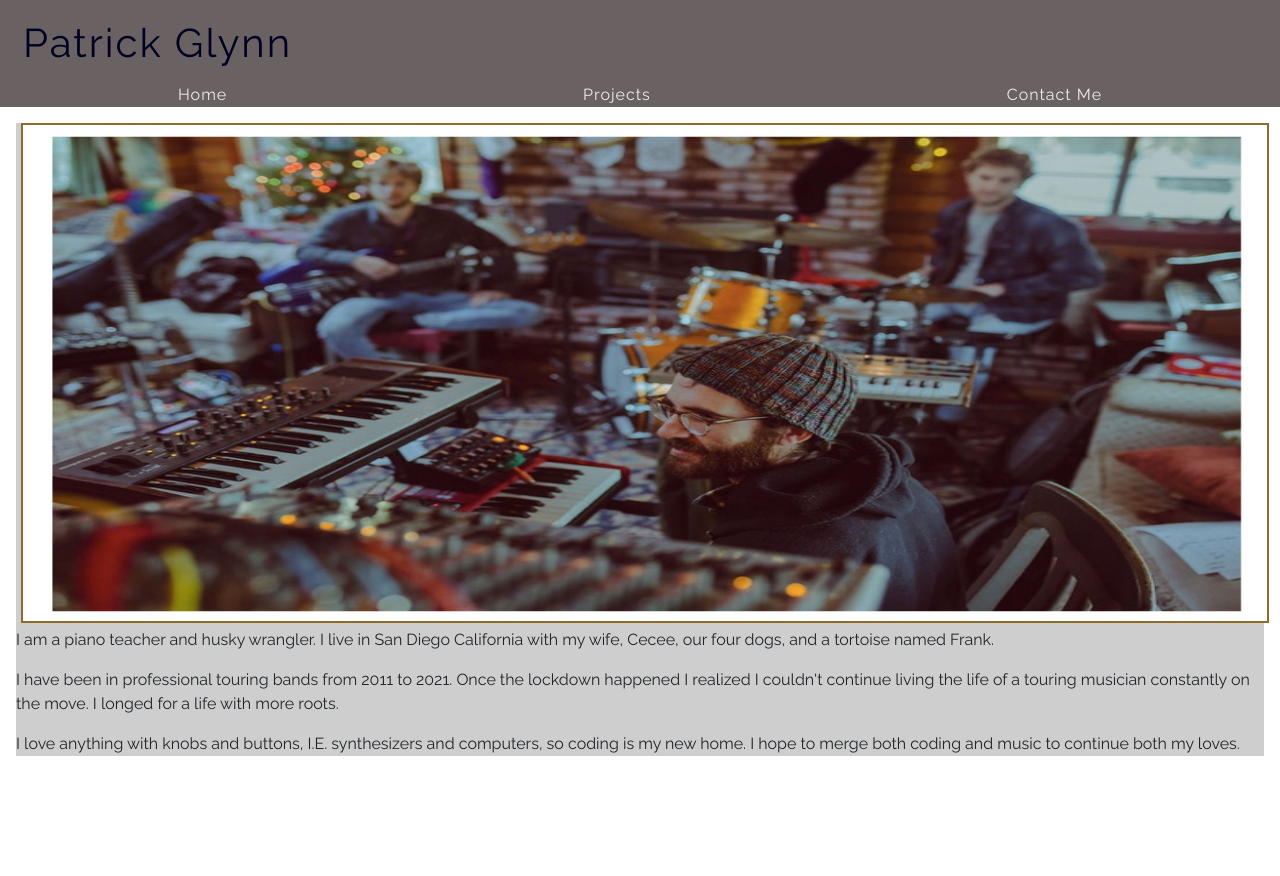
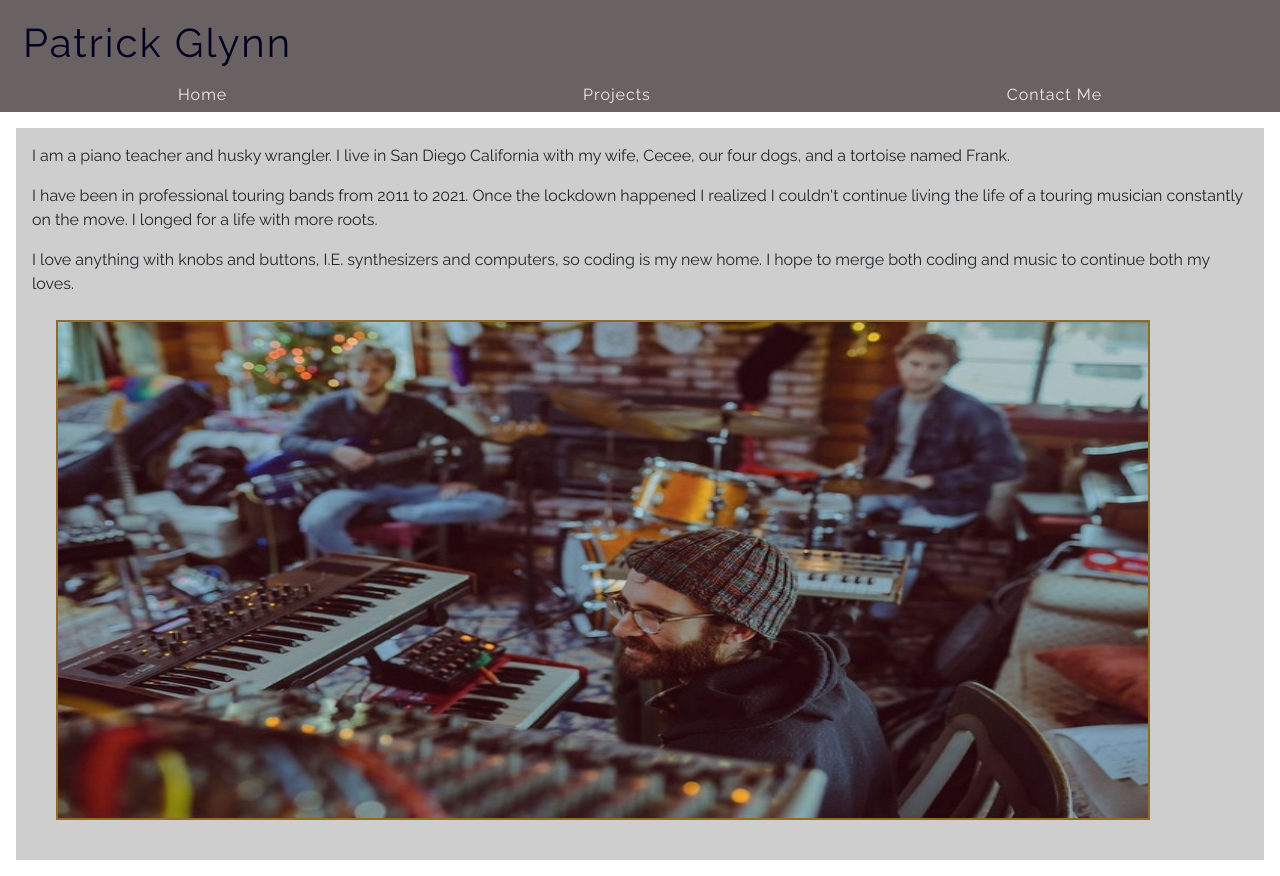
Before and after one commit to tuglynn/react-portfolio, a React (Create React App) app: page / in a window 1280 px wide. Before the commit the page ends 800 px from the top, so only its background shows below. Built offline with nearby package versions, Linux system fonts and the light colour scheme.

Commit message:
worked on some styling. download resume file is linked wrong

```diff
--- a/src/components/pages/Contact.js
+++ b/src/components/pages/Contact.js
@@ -13,6 +13,7 @@ export default function Contact() {
     return (
 <div
 className="address"
+style={styles.container}
     >
         <h2>
         Contact Me
--- a/src/components/pages/Home.js
+++ b/src/components/pages/Home.js
@@ -8,7 +8,6 @@ export default function Home() {
     return (
         <div
         style={styles.container}>
-            <img src={hero} alt='hero' style={styles.hero}/>
         <p style={styles.font}>I am a piano teacher and husky wrangler. I live in San Diego California with my
             wife, Cecee, our four dogs, and a tortoise named Frank.
         </p>
@@ -22,6 +21,7 @@ export default function Home() {
             hope
             to merge both coding and music to continue both my loves.
         </p>
+            <img src={hero} alt='hero' style={styles.hero}/>
 
     </div>
     );
--- a/src/styles/styles.css
+++ b/src/styles/styles.css
@@ -40,6 +40,7 @@ nav a {
     text-decoration: none;
     color: var(--white);
     letter-spacing: 1px;
+    padding-bottom: 5px;
 }
 
 .nav-item:hover {
@@ -127,7 +128,7 @@ section p {
 
 div img {
     height: 200px;
-    margin: 5px;
+    margin: 1.5rem;
     border: 2px solid var(--brown);
     display: flex;
     justify-content: flex-end;
@@ -190,6 +191,8 @@ h4 {
     padding: 2em;
     display: flex;
     justify-content: space-around;
+    background-color: #cecece;
+
 }
 
 
--- a/src/styles/styles.js
+++ b/src/styles/styles.js
@@ -19,13 +19,15 @@ const styles = {
     },
     container: {
         margin: '1rem',
+        padding: '1em',
         backgroundColor: '#cecece',
     },
     font: {
       fontFamily: 'raleway'
     },
     hero: {
-      width: '100%',
+      alignContent: 'center',
+      width: '90%',
       height: '500px'
     },
     project: {
```
Also changed, not shown: src/images/kingdream.jpg.
